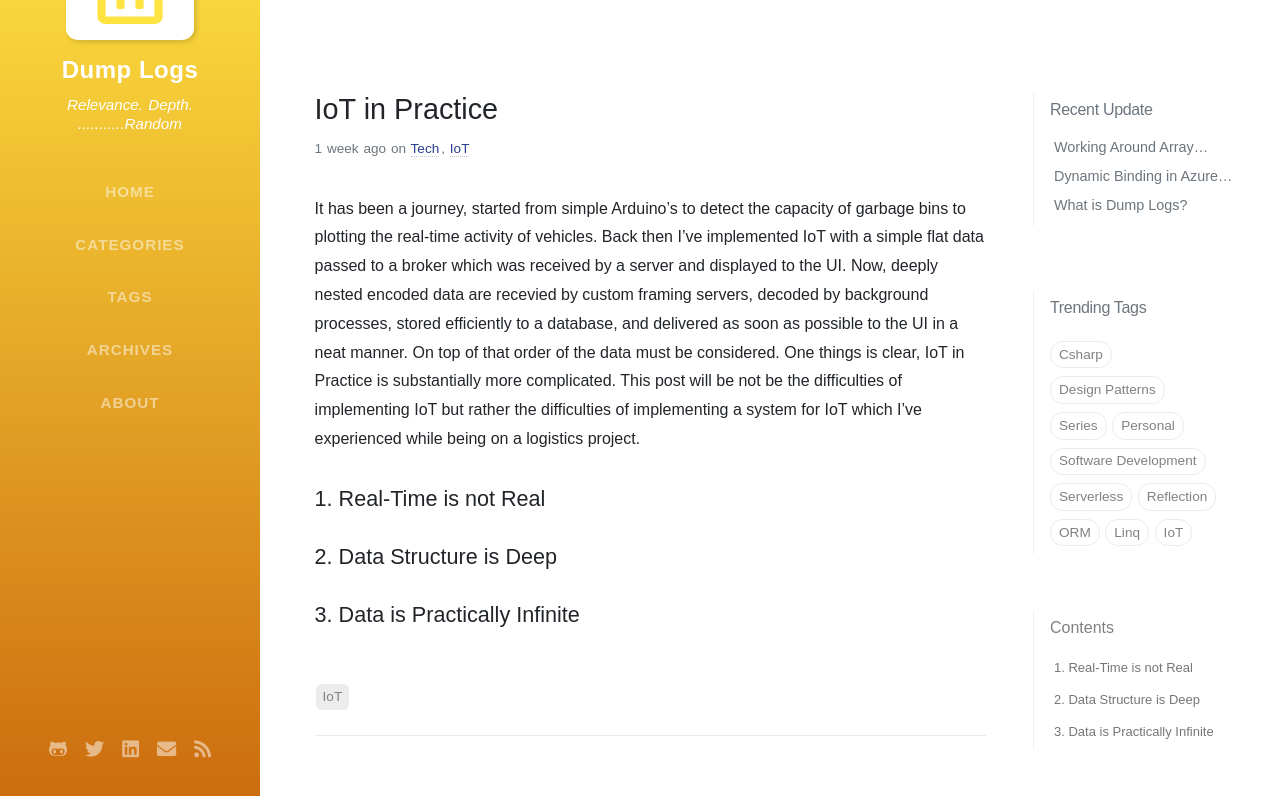
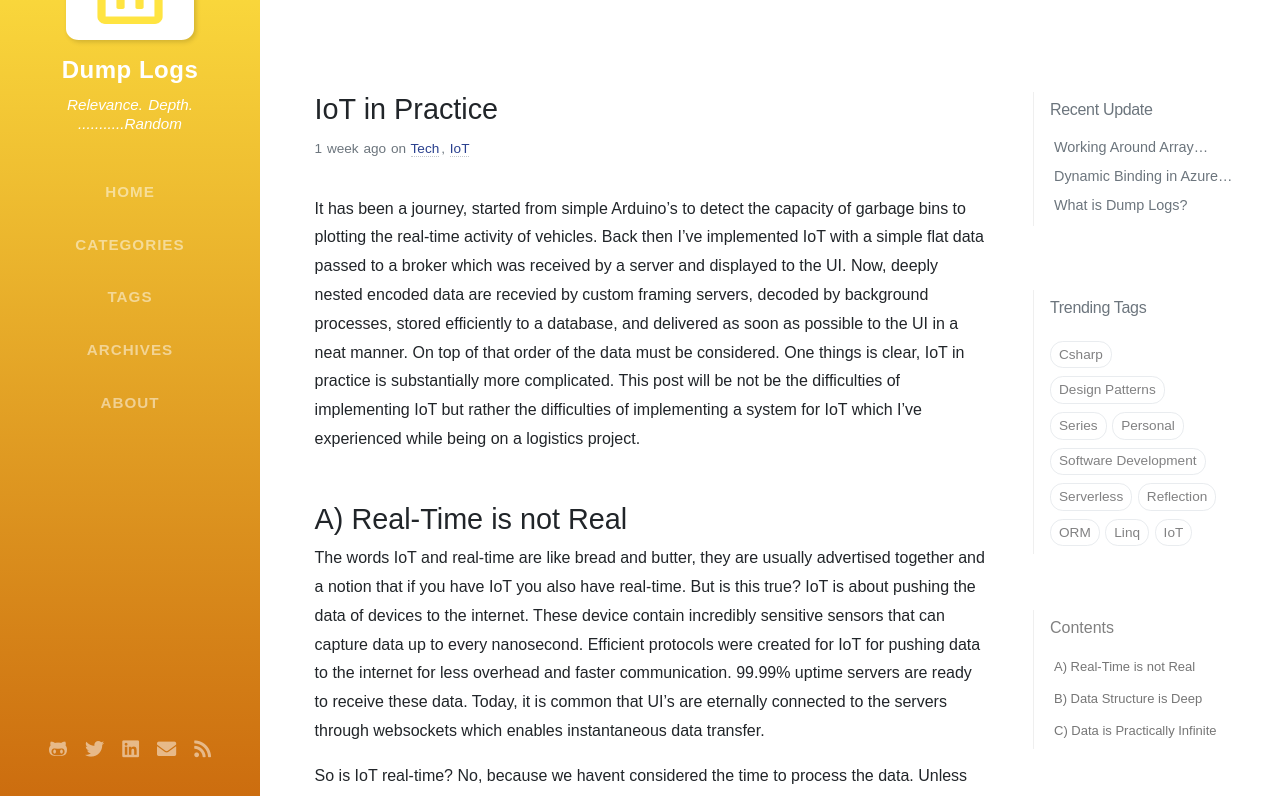
Before and after one commit to IanEscober/ianescober.github.io, a Jekyll site: the page built from _posts/2021-11-18-iot-in-practice.md, in a window 1280 px wide and 900 px high, cut to the strip 104-900 px from the top of the window. Built offline with Jekyll 4.4.1, drawn with Linux system fonts in a browser that asks for light colours; nearby versions of some CDN libraries; some web fonts are replaced; comment, search, counter and statistics services are not loaded; some of the changed text lies outside the part shown.

Commit message:
Added Real-Time is not Real to IIP post

```diff
--- a/_posts/2021-11-18-iot-in-practice.md
+++ b/_posts/2021-11-18-iot-in-practice.md
@@ -5,8 +5,15 @@ categories: [Tech, IoT]
 tags: [IoT]
 ---
 
-It has been a journey, started from simple Arduino's to detect the capacity of garbage bins to plotting the real-time activity of vehicles. Back then I've implemented IoT with a simple flat data passed to a broker which was received by a server and displayed to the UI. Now, deeply nested encoded data are recevied by custom framing servers, decoded by background processes, stored efficiently to a database, and delivered as soon as possible to the UI in a neat manner. On top of that order of the data must be considered. One things is clear, IoT in Practice is substantially more complicated. This post will be not be the difficulties of implementing IoT but rather the difficulties of implementing a system for IoT which I've experienced while being on a logistics project.
+It has been a journey, started from simple Arduino's to detect the capacity of garbage bins to plotting the real-time activity of vehicles. Back then I've implemented IoT with a simple flat data passed to a broker which was received by a server and displayed to the UI. Now, deeply nested encoded data are recevied by custom framing servers, decoded by background processes, stored efficiently to a database, and delivered as soon as possible to the UI in a neat manner. On top of that order of the data must be considered. One things is clear, IoT in practice is substantially more complicated. This post will be not be the difficulties of implementing IoT but rather the difficulties of implementing a system for IoT which I've experienced while being on a logistics project.
 
-## 1. Real-Time is not Real
-## 2. Data Structure is Deep
-## 3. Data is Practically Infinite
+# A) Real-Time is not Real
+The words IoT and real-time are like bread and butter, they are usually advertised together and a notion that if you have IoT you also have real-time. But is this true? IoT is about pushing the data of devices to the internet. These device contain incredibly sensitive sensors that can capture data up to every nanosecond. Efficient protocols were created for IoT for pushing data to the internet for less overhead and faster communication. 99.99% uptime servers are ready to receive these data. Today, it is common that UI's are eternally connected to the servers through websockets which enables instantaneous data transfer.
+
+So is IoT real-time? No, because we havent considered the time to process the data. Unless we are building trivial systems, IoT data is processed in order to be meaningful. Due to the amount of data IoT devices produces, these processes are complex and takes time. Time - we perceive it differently than machines. For machines real-time is about being precise to the machine's [ticks](https://en.wikipedia.org/wiki/System_time). For humans real-time is about being precise to a few seconds (ideally less than 10 seconds). If we're able to send, process, and display the IoT data in a few seconds, then it is considered as real-time for humans - only.
+
+## Workaround
+Since we cannot guarantee that we can send, process, and display data in a few seconds, we should always report the staleness of the data. Is it 4 day ago, 2 hours ago, or maybe 2 minutes ago? If the data was just a few seconds old, we can literally display "a few second ago" or "just now" to make it appear as "real-time".
+
+# B) Data Structure is Deep
+# C) Data is Practically Infinite
```
